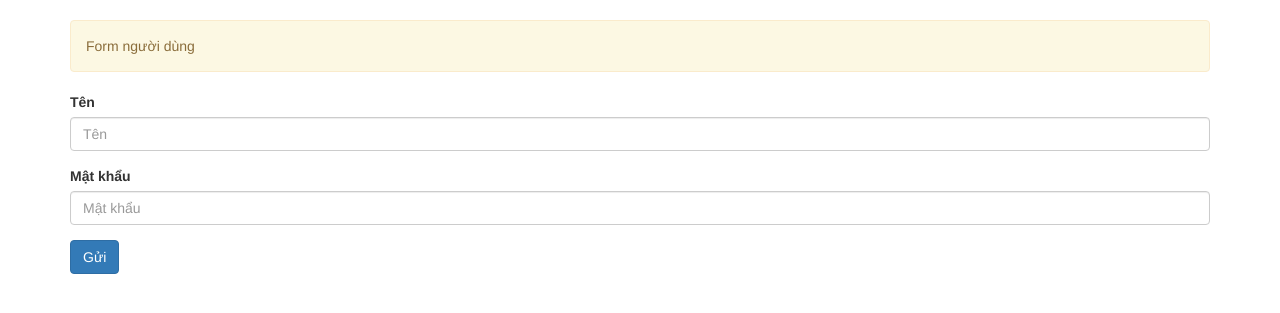
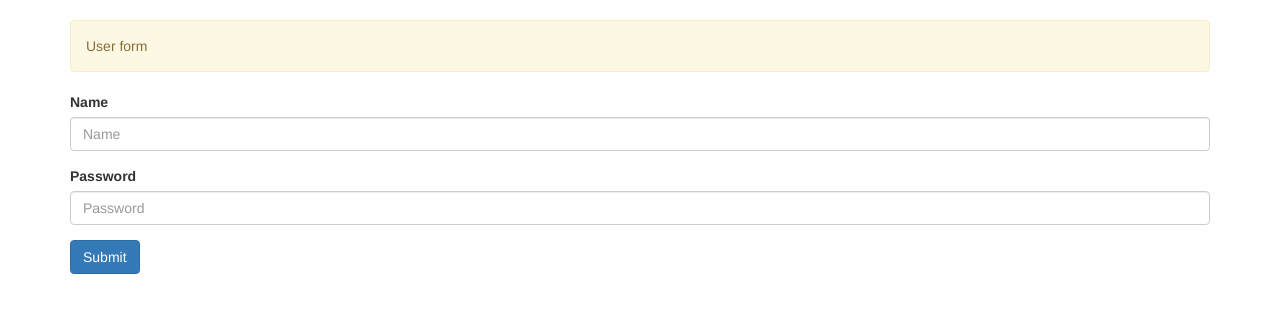
Before and after one commit to tttpiano/2023-2024-HK1-CDW1-1-groupsnhom-K-user, a PHP site: page /form_user.php in a window 1280 px wide. Shown: the part 72-385 px from the top of the page. Run offline with PHP 8.4, Linux system fonts and the light colour scheme.

Commit message:
update by Quy

```diff
--- a/form_user.php
+++ b/form_user.php
@@ -1,14 +1,15 @@
 <?php
+// Start the session
 session_start();
 require_once 'models/UserModel.php';
 $userModel = new UserModel();
 
-$user = NULL;
+$user = NULL; //Add new user
 $_id = NULL;
 
 if (!empty($_GET['id'])) {
     $_id = $_GET['id'];
-    $user = $userModel->findUserById($_id);
+    $user = $userModel->findUserById($_id);//Update existing user
 }
 
 
@@ -22,42 +23,42 @@ if (!empty($_POST['submit'])) {
     header('location: list_users.php');
 }
 
+
 ?>
 <!DOCTYPE html>
 <html>
-
 <head>
-    <title>Form người dùng</title>
+    <title>User form</title>
     <?php include 'views/meta.php' ?>
 </head>
+<body>
+    <?php include 'views/header.php'?>
+    <div class="container">
 
-<body>
-    <?php include 'views/header.php' ?>
-    <div class="container">
             <?php if ($user || !isset($_id)) { ?>
                 <div class="alert alert-warning" role="alert">
-                Form người dùng
+                    User form
                 </div>
                 <form method="POST">
+                     <input type="hidden" name="id" value="<?php echo $_id ?>">
+                    <div class="form-group">
+                        <label for="name">Name</label>
+                        <input class="form-control" name="name" placeholder="Name" value='<?php if (!empty($user[0]['name'])) echo $user[0]['name'] ?>'>
+                    </div>
+
 
                     <div class="form-group">
-                    <label for="name">Tên</label>
-                    <input class="form-control" name="name" placeholder="Tên" value='<?php if (!empty($user[0]['name'])) echo $user[0]['name'] ?>'>
-                </div>
-                <div class="form-group">
-                    <label for="password">Mật khẩu</label>
-                    <input type="password" name="password" class="form-control" placeholder="Mật khẩu">
+                        <label for="password">Password</label>
+                        <input type="password" name="password" class="form-control" placeholder="Password">
                     </div>
 
-                <button type="submit" name="submit" value="submit" class="btn btn-primary">Gửi</button>
+                    <button type="submit" name="submit" value="submit" class="btn btn-primary">Submit</button>
                 </form>
-
             <?php } else { ?>
                 <div class="alert alert-success" role="alert">
-                Không tìm thấy người dùng!
+                    User not found!
                 </div>
             <?php } ?>
     </div>
 </body>
-
 </html>
--- a/models/UserModel.php
+++ b/models/UserModel.php
@@ -2,20 +2,17 @@
 
 require_once 'BaseModel.php';
 
-class UserModel extends BaseModel
-{
+class UserModel extends BaseModel {
 
-    public function findUserById($id)
-    {
-        $sql = 'SELECT * FROM users WHERE id = ' . $id;
+    public function findUserById($id) {
+        $sql = 'SELECT * FROM users WHERE id = '.$id;
         $user = $this->select($sql);
 
         return $user;
     }
 
-    public function findUser($keyword)
-    {
-        $sql = 'SELECT * FROM users WHERE user_name LIKE %' . $keyword . '%' . ' OR user_email LIKE %' . $keyword . '%';
+    public function findUser($keyword) {
+        $sql = 'SELECT * FROM users WHERE user_name LIKE %'.$keyword.'%'. ' OR user_email LIKE %'.$keyword.'%';
         $user = $this->select($sql);
 
         return $user;
@@ -27,10 +24,9 @@ class UserModel extends BaseModel
      * @param $password
      * @return array
      */
-    public function auth($userName, $password)
-    {
+    public function auth($userName, $password) {
         $md5Password = md5($password);
-        $sql = 'SELECT * FROM users WHERE name = "' . $userName . '" AND password = "' . $md5Password . '"';
+        $sql = 'SELECT * FROM users WHERE name = "' . $userName . '" AND password = "'.$md5Password.'"';
 
         $user = $this->select($sql);
         return $user;
@@ -41,10 +37,10 @@ class UserModel extends BaseModel
      * @param $id
      * @return mixed
      */
-    public function deleteUserById($id)
-    {
-        $sql = 'DELETE FROM users WHERE id = ' . $id;
+    public function deleteUserById($id) {
+        $sql = 'DELETE FROM users WHERE id = '.$id;
         return $this->delete($sql);
+
     }
 
     /**
@@ -52,11 +48,10 @@ class UserModel extends BaseModel
      * @param $input
      * @return mixed
      */
-    public function updateUser($input)
-    {
+    public function updateUser($input) {
         $sql = 'UPDATE users SET
-                 name = "' . mysqli_real_escape_string(self::$_connection, $input['name']) . '",
-                 password="' . md5($input['password']) . '"
+                 name = "' . mysqli_real_escape_string(self::$_connection, $input['name']) .'",
+                 password="'. md5($input['password']) .'"
                 WHERE id = ' . $input['id'];
 
         $user = $this->update($sql);
@@ -69,12 +64,9 @@ class UserModel extends BaseModel
      * @param $input
      * @return mixed
      */
-    public function insertUser($input)
-    {
-
-
-        $sql = "  INSERT INTO `users` (`name`, `fullname`, `email`, `type`, `password`, `version`) VALUES ( " .
-            "'" . $input['name'] . "', '', '', '', '" . md5($input['password']) . "', '0')";
+    public function insertUser($input) {
+        $sql = "INSERT INTO `app_web1`.`users` (`name`, `password`) VALUES (" .
+                "'" . $input['name'] . "', '".md5($input['password'])."')";
 
         $user = $this->insert($sql);
 
@@ -86,19 +78,15 @@ class UserModel extends BaseModel
      * @param array $params
      * @return array
      */
-    public function getUsers($params = [])
-    {
+    public function getUsers($params = []) {
         //Keyword
         if (!empty($params['keyword'])) {
-            $sql = 'SELECT * FROM users WHERE name LIKE "%' . $params['keyword'] . '%"';
+            $sql = 'SELECT * FROM users WHERE name LIKE "%' . $params['keyword'] .'%"';
 
             //Keep this line to use Sql Injection
             //Don't change
             //Example keyword: abcef%";TRUNCATE banks;##
             $users = self::$_connection->multi_query($sql);
-
-            //Get data
-            $users = $this->query($sql);
         } else {
             $sql = 'SELECT * FROM users';
             $users = $this->select($sql);
```
Lines whose indentation alone changed are shown as unchanged.
